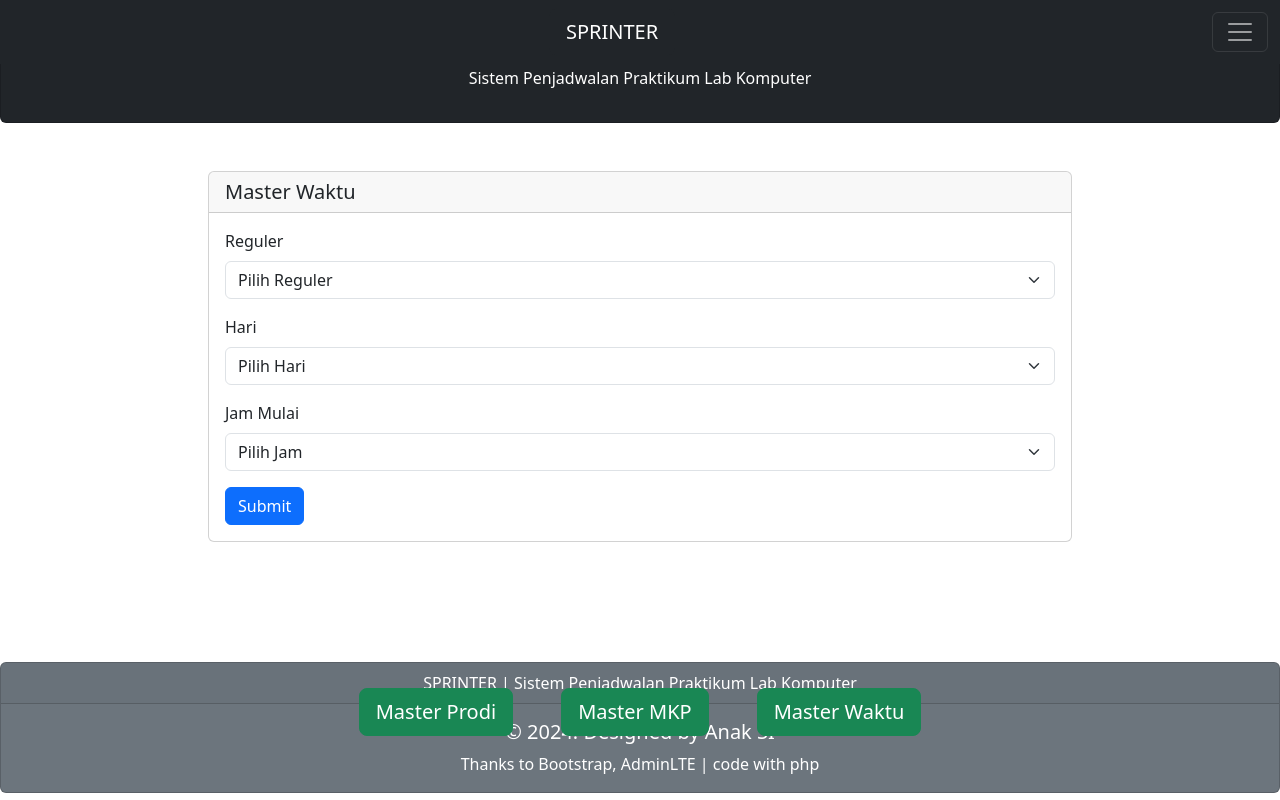
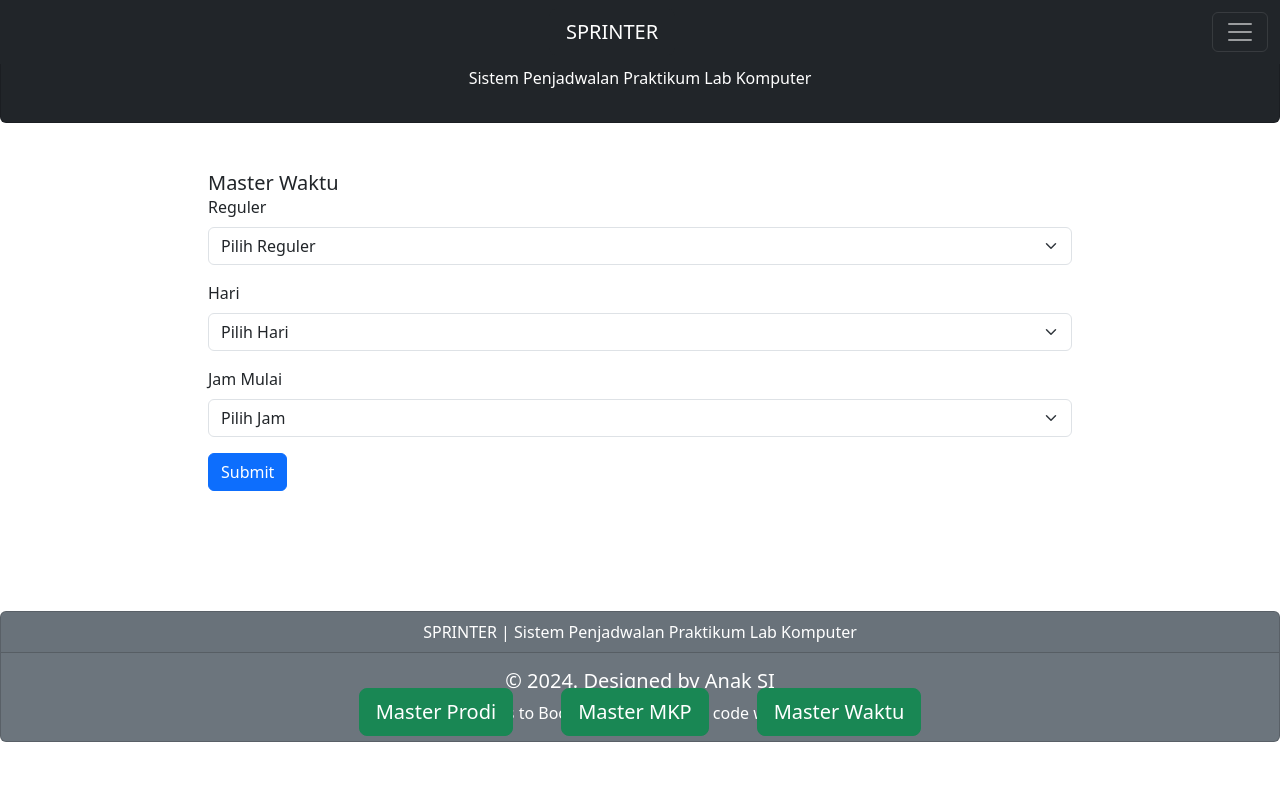
Before and after one commit to Achild29/SPRINTER, a PHP site: page /waktu.php in a window 1280 px wide. Run offline with PHP 8.4, Linux system fonts and the light colour scheme; the visitor is signed in with stand-in values (Sample User, id 1).

Commit message:
temporary card bug fix to accomodate other function testing, adjusting form, remove code waktu form user input

```diff
--- a/SPRINTER/waktu.php
+++ b/SPRINTER/waktu.php
@@ -148,7 +148,7 @@
             </div>
         <div class="container-fluid w-75 p-5">
 
-            <div id="WAKTU" class="card">
+            <div id="WAKTU" class="">
                 <h5 class="card-header">Master Waktu</h5>
                 <div class="card-body">
                     <form method="post" action="Controller/Waktu.php">
```
